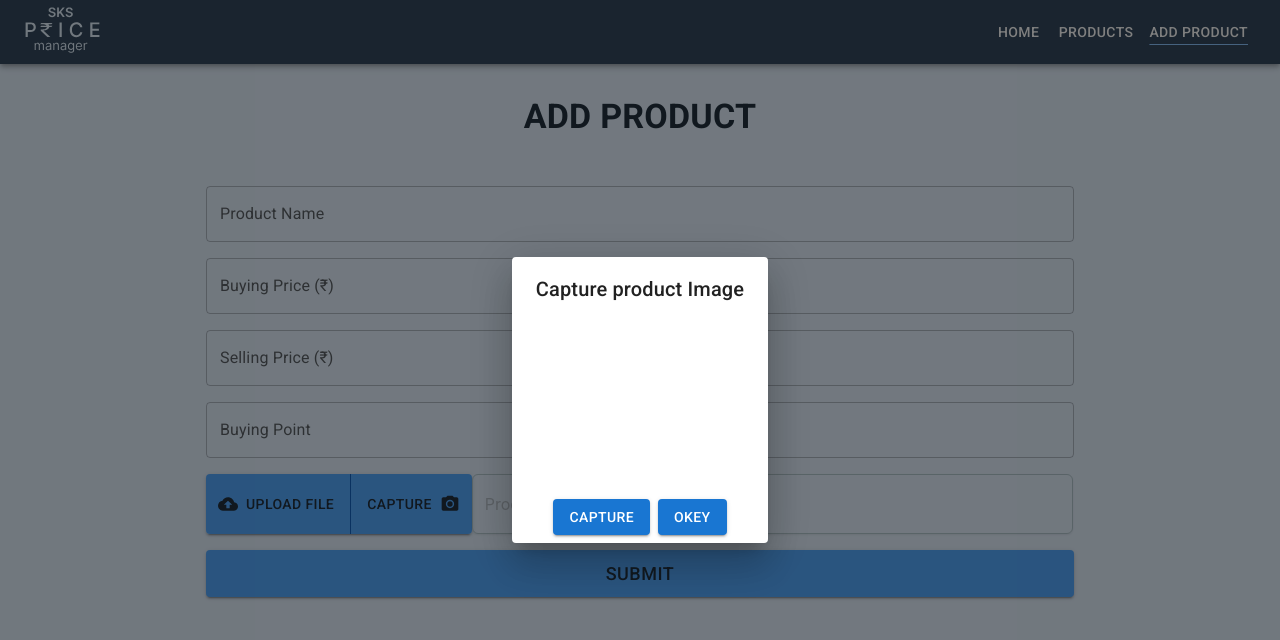
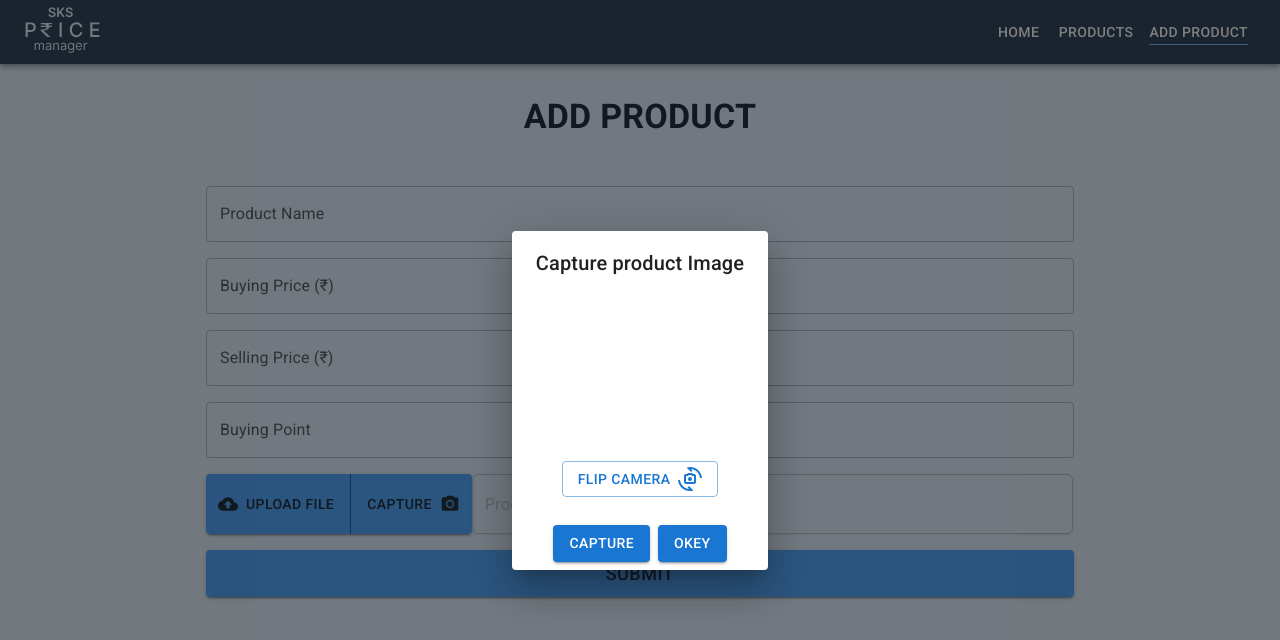
Before and after one commit to SkTamim/price-manager, a React (Vite) app: page /add-product in a window 1280 px wide. Both pictures are taken after a click on the button "CAPTURE". Shown: the top 640 px of the page. Built offline with nearby package versions, Linux system fonts and the light colour scheme; no server answers.

Commit message:
Camera flip functionality aded

```diff
--- a/src/components/addProductPage/CaptureImage.jsx
+++ b/src/components/addProductPage/CaptureImage.jsx
@@ -1,5 +1,5 @@
 /* eslint-disable react/prop-types */
-import { CameraAlt } from "@mui/icons-material";
+import { CameraAlt, CameraswitchOutlined } from "@mui/icons-material";
 import {
 	Button,
 	Dialog,
@@ -10,15 +10,25 @@ import {
 import { useRef, useState } from "react";
 import Webcam from "react-webcam";
 
-const videoConstraints = {
-	width: 150,
-	height: 150,
-	facingMode: "user",
-};
 function CaptureImage({ getCapturedFile }) {
 	const [open, setOpen] = useState(false);
 	const [img, setImg] = useState(null);
 	const webcamRef = useRef(null);
+
+	const [cameraFace, setCameraFace] = useState("user");
+	function flipCamera() {
+		if (cameraFace == "user") {
+			setCameraFace("environment");
+		} else {
+			setCameraFace("user");
+		}
+	}
+
+	const videoConstraints = {
+		width: 150,
+		height: 150,
+		facingMode: { exact: cameraFace },
+	};
 
 	const capture = () => {
 		setImg(webcamRef.current.getScreenshot());
@@ -79,6 +89,15 @@ function CaptureImage({ getCapturedFile }) {
 						width={150}
 						videoConstraints={videoConstraints}
 					/>
+					<Button
+						variant='outlined'
+						color='primary'
+						sx={{ mt: 2 }}
+						onClick={flipCamera}
+					>
+						Flip Camera
+						<CameraswitchOutlined sx={{ ml: 1 }} />
+					</Button>
 					{img && (
 						<img
 							src={img}
--- a/src/pages/PriceHistory.jsx
+++ b/src/pages/PriceHistory.jsx
@@ -23,7 +23,7 @@ const PriceHistory = () => {
 							// top: "25px",
 						}}
 						component={Link}
-						to='/'
+						to='/products'
 					>
 						Back
 					</Button>
```
